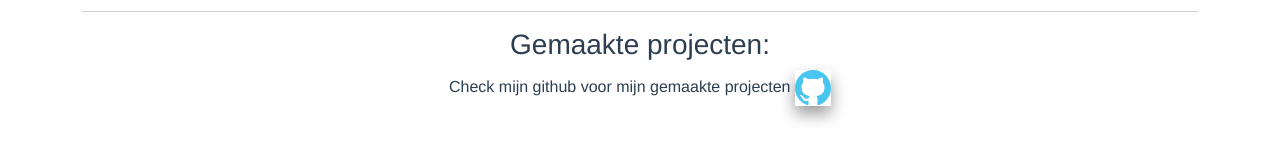
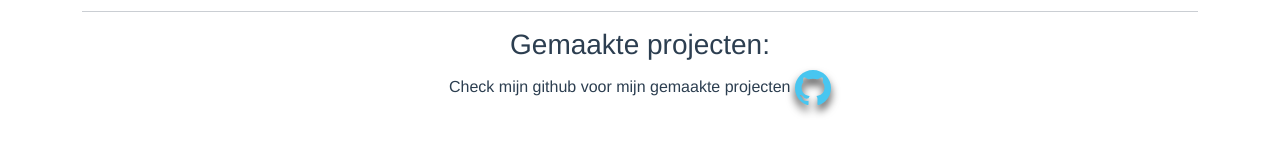
Before and after one commit to 0353497/portifoliov2, a Vue app: page / in a window 1280 px wide. In both pictures the pointer is over the icon 812 px from the left and 3669 px from the top of the page. Shown: the part 3582-3740 px from the top of the page. Built offline with nearby package versions, Linux system fonts and the light colour scheme.

Commit message:
style: update hover effect in HomeView with drop-shadow for improved visual presentation

```diff
--- a/src/views/HomeView.vue
+++ b/src/views/HomeView.vue
@@ -91,6 +91,7 @@ export default {
 .bi:hover {
   color: rgb(72, 198, 240);
   background-color: transparent;
-  box-shadow: 0 8px 16px rgba(0, 0, 0, 0.4);
+  -webkit-filter: drop-shadow(0px 6px 4px rgba(0, 0, 0, .7));
+    filter: drop-shadow(0px 6px 4px rgba(0, 0, 0, .7));
 }
 </style>
```
